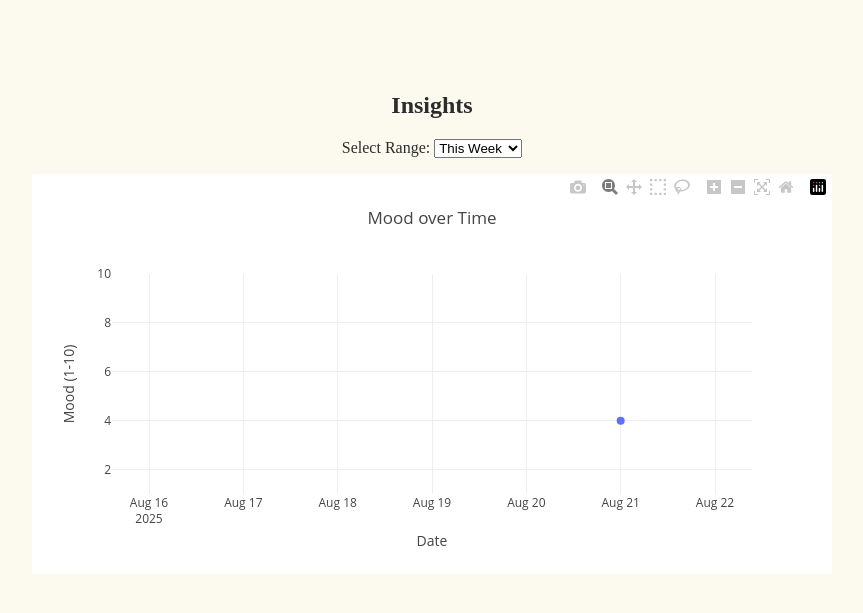
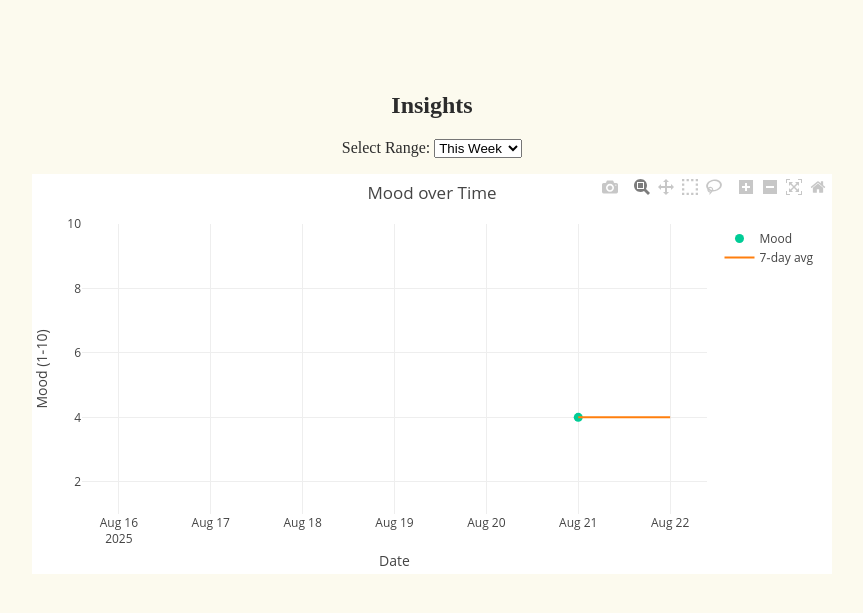
Before and after one commit to AlexNT-maker/Journalling_responds, a Flask app: page /insights in a window 1280 px wide. Shown: the part 114-727 px from the top of the page, without its empty margins (208-1071 px from the left). Run offline with Flask 3, Linux system fonts and the light colour scheme; data comes from the database, SQL or seed files in the repository; both versions use the stored data as it was after the commit; some libraries are stand-ins or nearby versions.

Commit message:
Now the diagram at insights has colors which depends on the mood of the user

```diff
--- a/static/js/insights.js
+++ b/static/js/insights.js
@@ -1,42 +1,93 @@
-const weekData = JSON.parse(document.getElementById("week-data").textContent);
+const weekData  = JSON.parse(document.getElementById("week-data").textContent);
 const monthData = JSON.parse(document.getElementById("month-data").textContent);
-let currentData = weekData;
 
+// --- helpers ---
+const moodLabel = (m) => {
+  if (m == null) return "No entry";
+  if (m <= 3) return "Low / Drained";
+  if (m <= 6) return "Neutral";
+  if (m <= 8) return "Good";
+  return "Great";
+};
+
+const moodColor = (m) => {
+  if (m == null) return 'rgba(150,150,150,0.6)';
+  // κόκκινο -> κίτρινο -> πράσινο
+  if (m <= 3) return '#EF553B';
+  if (m <= 6) return '#FECB52';
+  return '#00CC96';
+};
+
+function movingAverage(series, window=7) {
+  const out = [];
+  for (let i=0; i<series.length; i++) {
+    let sum = 0, count = 0;
+    for (let j=i-window+1; j<=i; j++) {
+      if (j>=0 && series[j]?.mood != null) {
+        sum += series[j].mood;
+        count += 1;
+      }
+    }
+    out.push(count ? +(sum / count).toFixed(2) : null);
+  }
+  return out;
+}
+
+// --- state ---
+const savedRange = localStorage.getItem('insightsRange') || 'week';
+let currentData = (savedRange === 'month') ? monthData : weekData;
+
+// --- plot ---
 function plotMood(data) {
   const dates = data.map(d => d.date);
   const moods = data.map(d => d.mood);
-  const tooltips = data.map(d => `Date: ${d.date}<br>Mood: ${d.mood}`);
+  const colors = data.map(m => moodColor(m));
+  const tooltips = data.map(d => `Date: ${d.date}<br>Mood: ${d.mood ?? '—'} (${moodLabel(d.mood)})`);
+  const ma7 = movingAverage(data, 7);
 
-
-
-  const trace = {
+  const points = {
     x: dates,
     y: moods,
     type: 'scatter',
-    mode: 'lines+markers',
-    line: { color: '#636EFA' },
-    marker: { size: 8 },
+    mode: 'markers',
+    marker: { size: 9, color: colors, line: {width: 0} },
     name: 'Mood',
-    text : tooltips,
-    hoverinfo: 'text'
+    text: tooltips,
+    hoverinfo: 'text',
+    connectgaps: false
+  };
+
+  const trend = {
+    x: dates,
+    y: ma7,
+    type: 'scatter',
+    mode: 'lines',
+    name: '7‑day avg',
+    line: { width: 2 },
+    hoverinfo: 'skip',
+    connectgaps: false
   };
 
   const layout = {
     title: 'Mood over Time',
     xaxis: { title: 'Date' },
-    yaxis: { title: 'Mood (1-10)', range: [1, 10] },
-    template: 'plotly_dark'
+    yaxis: { title: 'Mood (1‑10)', range: [1,10] },
+    template: 'plotly_dark',
+    margin: { t: 50, r: 20, b: 60, l: 50 }
   };
 
-  Plotly.newPlot('mood-chart', [trace], layout, { responsive: true });
+  Plotly.newPlot('mood-chart', [points, trend], layout, {responsive:true, displaylogo:false});
 }
 
+// --- init ---
 document.addEventListener('DOMContentLoaded', () => {
+  const dropdown = document.getElementById('range-select');
+  dropdown.value = (currentData === monthData) ? 'month' : 'week';
   plotMood(currentData);
 
-  const dropdown = document.getElementById('range-select');
   dropdown.addEventListener('change', () => {
     currentData = dropdown.value === 'month' ? monthData : weekData;
+    localStorage.setItem('insightsRange', dropdown.value);
     plotMood(currentData);
   });
 });
--- a/templates/index.html
+++ b/templates/index.html
@@ -4,7 +4,7 @@
 
 
 <div class="hero-section">
-    <h2 class="'fade-in">Welcome to your personal space. </h2>
+    <h2 class="fade-in">Welcome to your personal space. </h2>
     <p>The place that no one judges you. Let your words breathe.<br>
     This journal doesn't just listen, it understands you.</p>
 
```
Also changed, not shown: instance/mood.db.
